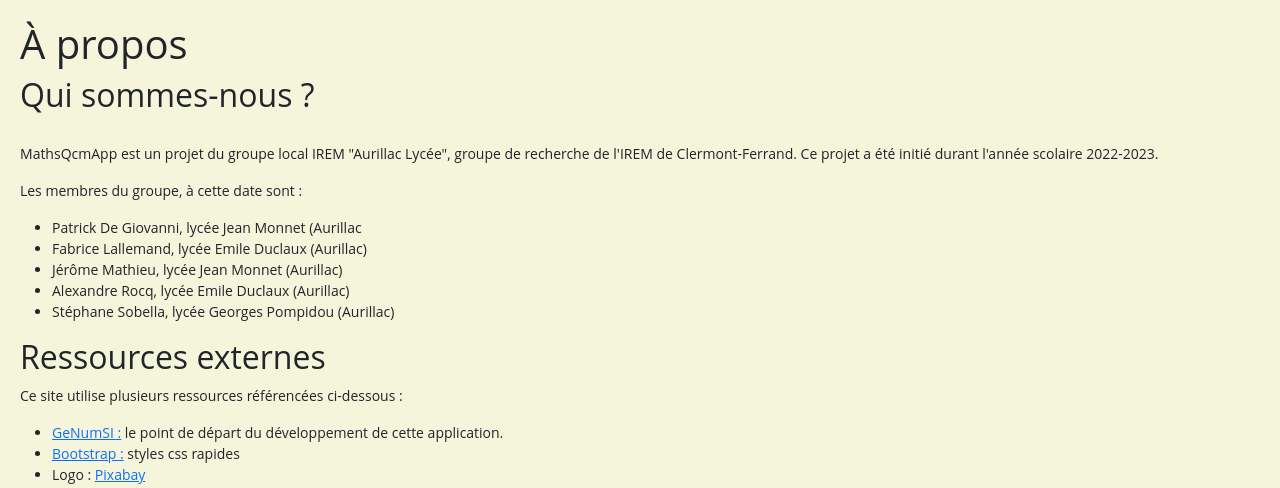
After one commit to fabricelallemand15/Qcm2Maths, a PHP site: page /credits.php in a window 1280 px wide. The commit adds this page. Shown: the top 488 px of the page. Run offline with PHP 8.4, Linux system fonts and the light colour scheme; some libraries are stand-ins or nearby versions; grey boxes are pictures that could not be loaded.

Commit message:
Licence et credits

```diff
--- /dev/null
+++ b/credits.php
@@ -0,0 +1,28 @@
+<?php include("head.php"); ?>
+    <body>
+    <h1>À propos</h1>
+
+    <h2>Qui sommes-nous ?</h2>
+    <br>
+    <p>MathsQcmApp est un projet du groupe local IREM "Aurillac Lycée", groupe de recherche de l'IREM de Clermont-Ferrand. Ce projet a été initié durant l'année scolaire 2022-2023.</p>
+
+    <p>Les membres du groupe, à cette date sont :</p>
+    <ul>
+        <li>Patrick De Giovanni, lycée Jean Monnet (Aurillac</li>
+        <li>Fabrice Lallemand, lycée Emile Duclaux (Aurillac)</li>
+        <li>Jérôme Mathieu, lycée Jean Monnet (Aurillac)</li>
+        <li>Alexandre Rocq, lycée Emile Duclaux (Aurillac)</li>
+        <li>Stéphane Sobella, lycée Georges Pompidou (Aurillac)</li>
+    </ul>
+
+    <h2>Ressources externes</h2>
+
+    <p>Ce site utilise plusieurs ressources référencées ci-dessous :</p>
+
+    <ul>
+        <li><a class='link' href='https://genumsi.inria.fr/index.php'>GeNumSI :</a> le point de départ du développement de cette application.</li>
+        <li><a class='link' href='https://getbootstrap.com/'>Bootstrap :</a> styles css rapides</li>
+        <li>Logo : <a class='link' href='https://pixabay.com/fr/'>Pixabay</a></li>
+    </ul>
+
+<?php include("footer.php") ?>
--- a/css/style.css
+++ b/css/style.css
@@ -1,11 +1,15 @@
+body {
+    background: beige;
+    font-family: 'Open Sans', 'sans-serif';
+    font-size: 14px;
+    padding: 20px;
+}
+
 #login {
-    background: bisque
-    font-family: 'Open Sans', sans-serif;
-    font-size: 14px;
+    background: beige;
+    font-family: 'Open Sans', 'sans-serif';
     height: 100%;
     text-align: center;
-    padding-top: 40px;
-    padding-bottom: 40px;
 }
 
 #form_login {
--- a/footer.php
+++ b/footer.php
@@ -1,9 +1,6 @@
 <footer class='footer'>
-    <a href="credits.php">@GeNumSi 2019</a>
-    <span>
-        <a class='link' href="https://creativecommons.org/licenses/by-nc-sa/4.0/deed.fr">Licence : CC BY-NC-SA</a>
-        <img src="image/licence_cc_by_nc_sa.png" id="img-licence">
-    </span>
+    <p style="float:left;"><a href="credits.php">Crédits</a> 2022 - 2023</p>
+    <p style="float:right;"><a rel="license" href="http://creativecommons.org/licenses/by-sa/4.0/">Licence CC-BY-SA </a><a rel="license" href="http://creativecommons.org/licenses/by-sa/4.0/"><img alt="Licence Creative Commons" style="border-width:0" src="https://i.creativecommons.org/l/by-sa/4.0/88x31.png" /></a></p>
 </footer>
 <script src="https://cdn.jsdelivr.net/npm/prismjs@1.29.0/components/prism-core.min.js"></script>
 <script src="https://cdn.jsdelivr.net/npm/prismjs@1.29.0/plugins/autoloader/prism-autoloader.min.js"></script>
```
